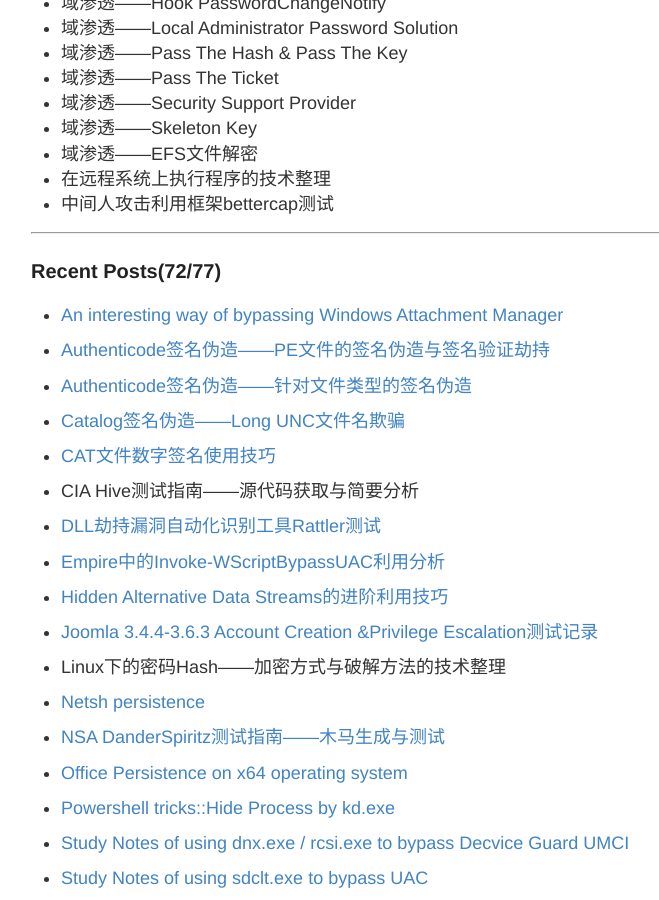
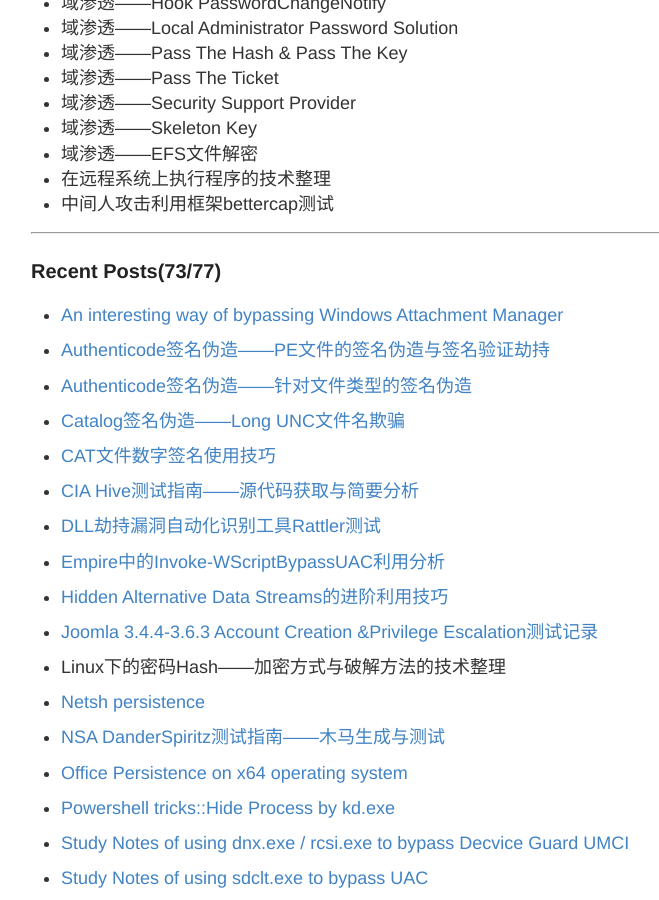
Before and after one commit to 3gstudent/backup-3gstudent.github.io, a Jekyll site: the page built from about.md, in a window 1280 px wide and 900 px high, scrolled down 1726 px. Shown: the whole window, without its empty margins (249-908 px from the left). Built offline with Jekyll 4.4.1, drawn with Linux system fonts in a browser that asks for light colours.

Commit message:
Update about.md

```diff
--- a/about.md
+++ b/about.md
@@ -68,7 +68,7 @@ Github:   [3gstudent](https://github.com/3gstudent)
 
 ---
 
-### Recent Posts(72/77)
+### Recent Posts(73/77)
 
 -
  [An interesting way of bypassing Windows Attachment Manager](https://3gstudent.github.io/3gstudent.github.io/An-interesting-way-of-bypassing-Windows-Attachment-Manager/)
@@ -86,7 +86,7 @@ Github:   [3gstudent](https://github.com/3gstudent)
  [CAT文件数字签名使用技巧](https://3gstudent.github.io/3gstudent.github.io/CAT%E6%96%87%E4%BB%B6%E6%95%B0%E5%AD%97%E7%AD%BE%E5%90%8D%E4%BD%BF%E7%94%A8%E6%8A%80%E5%B7%A7/)
 
 -
- CIA Hive测试指南——源代码获取与简要分析
+ [CIA Hive测试指南——源代码获取与简要分析 ](https://3gstudent.github.io/3gstudent.github.io/CIA-Hive%E6%B5%8B%E8%AF%95%E6%8C%87%E5%8D%97-%E6%BA%90%E4%BB%A3%E7%A0%81%E8%8E%B7%E5%8F%96%E4%B8%8E%E7%AE%80%E8%A6%81%E5%88%86%E6%9E%90/)
 
 -
  [DLL劫持漏洞自动化识别工具Rattler测试](https://3gstudent.github.io/3gstudent.github.io/DLL%E5%8A%AB%E6%8C%81%E6%BC%8F%E6%B4%9E%E8%87%AA%E5%8A%A8%E5%8C%96%E8%AF%86%E5%88%AB%E5%B7%A5%E5%85%B7Rattler%E6%B5%8B%E8%AF%95/)
```
